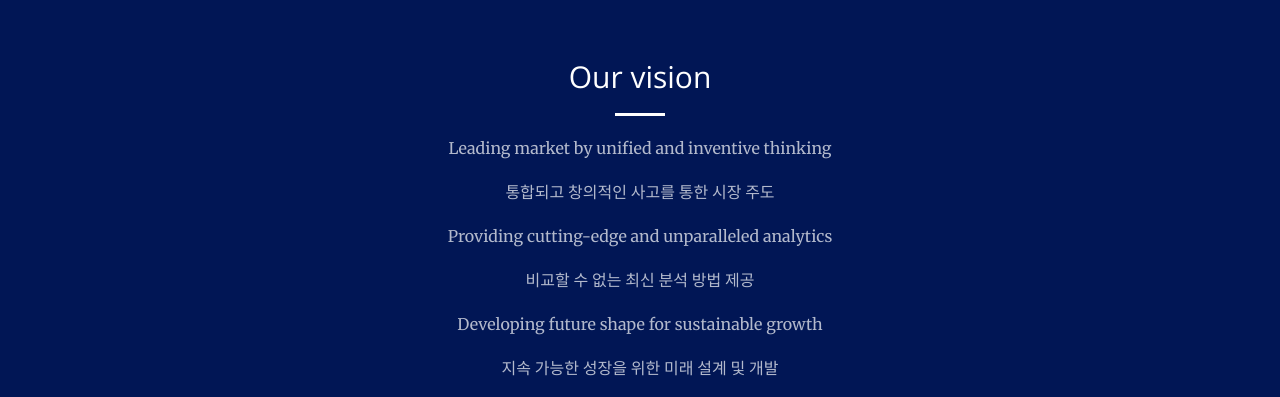
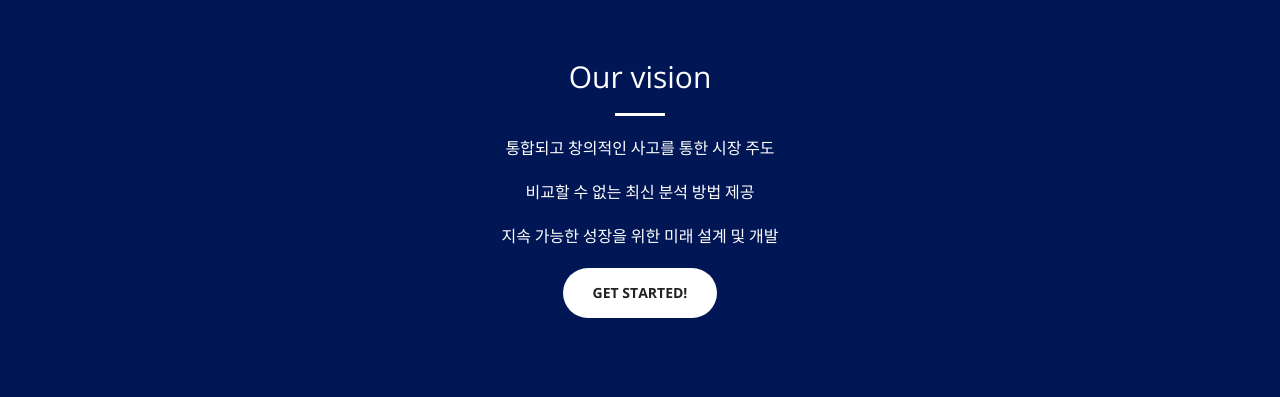
Before and after one commit to UNISTICS/unistics.gibhub.io, a website: page index.html in a window 1280 px wide. Shown: the part 840-1237 px from the top of the page. Drawn offline with nearby package versions, Linux system fonts and the light colour scheme.

Commit message:
Remove English vision

```diff
--- a/index.html
+++ b/index.html
@@ -86,12 +86,9 @@
                 <div class="col-lg-8 col-lg-offset-2 text-center">
                     <h2 class="section-heading">Our vision</h2>
                     <hr class="light">
-                    <p class="text-faded">Leading market by unified and inventive thinking</p>
-                    <p class="text-faded">통합되고 창의적인 사고를 통한 시장 주도</p>
-                    <p class="text-faded">Providing cutting-edge and unparalleled analytics</p>
-                    <p class="text-faded">비교할 수 없는 최신 분석 방법 제공</p>
-                    <p class="text-faded">Developing future shape for sustainable growth</p>
-					<p class="text-faded">지속 가능한 성장을 위한 미래 설계 및 개발</p>
+                    <p>통합되고 창의적인 사고를 통한 시장 주도</p>
+                    <p>비교할 수 없는 최신 분석 방법 제공</p>
+					<p>지속 가능한 성장을 위한 미래 설계 및 개발</p>
                     <a href="#services" class="page-scroll btn btn-default btn-xl sr-button">Get Started!</a>
                 </div>
             </div>
```
